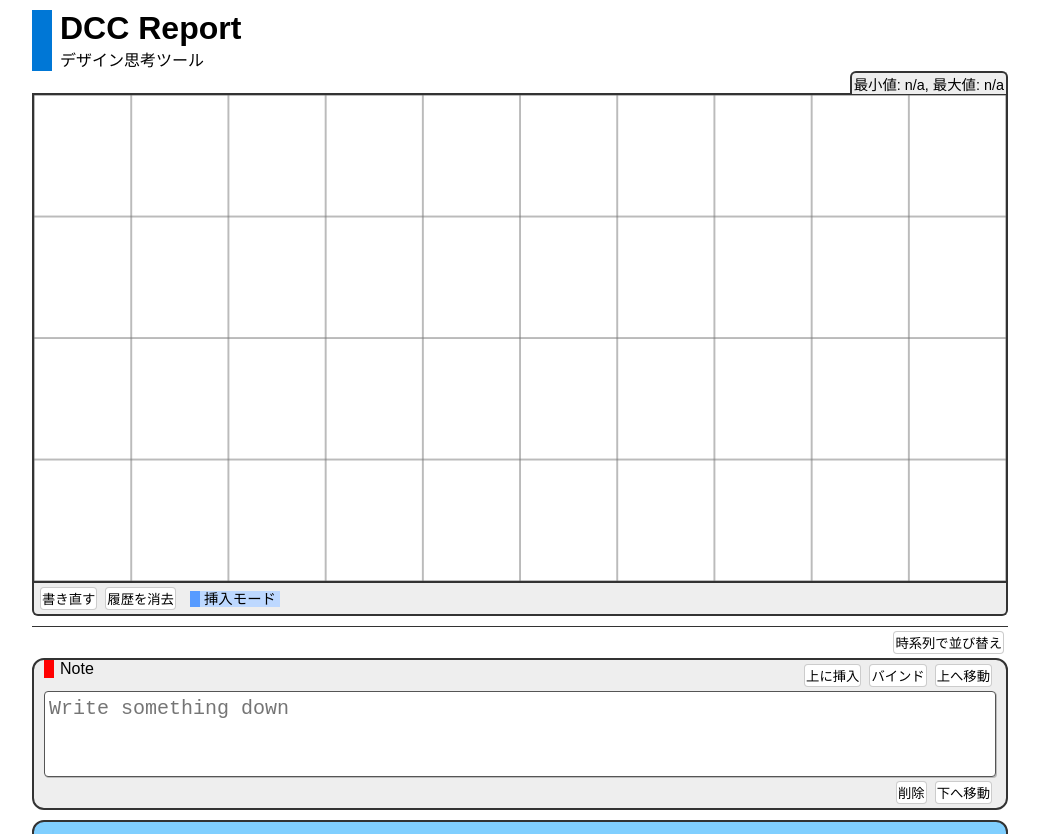
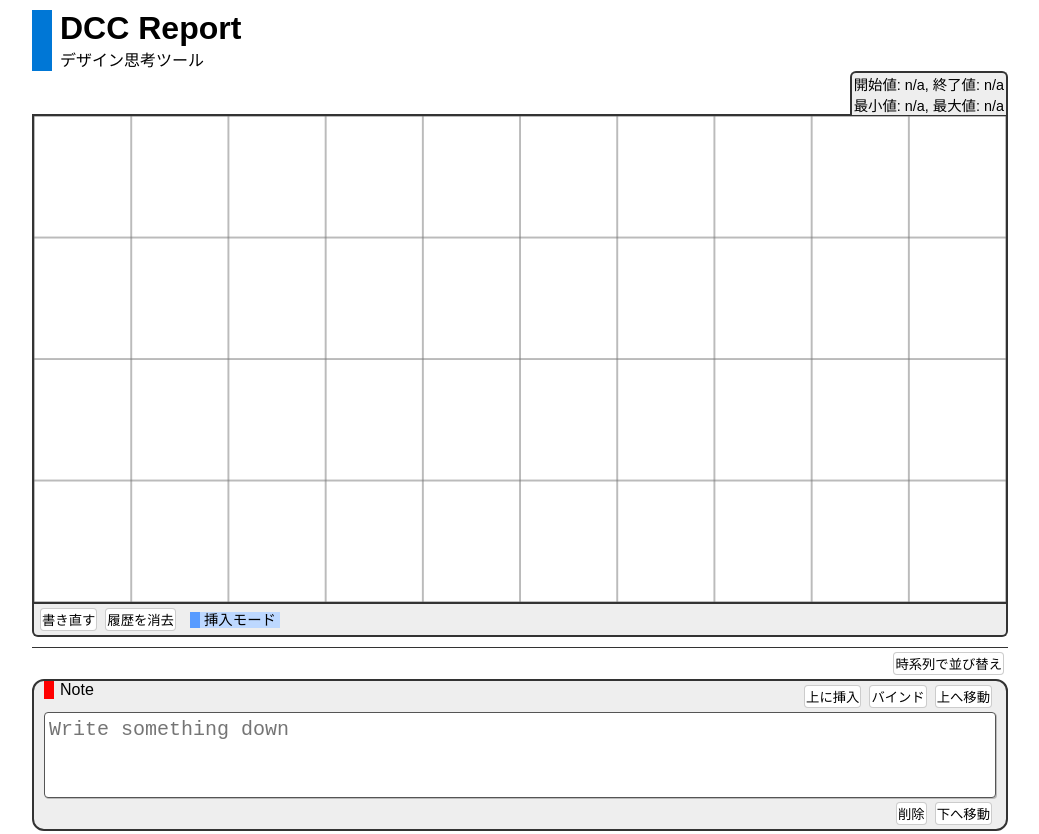
Before and after one commit to prog-g/dcc-report, a React app: page / in a window 1280 px wide. Shown: the top 834 px of the page, without its empty margins (120-1159 px from the left). Built offline with nearby package versions, Linux system fonts and the light colour scheme.

Commit message:
開始値と終了値を表示 (#50)

```diff
--- a/src/Graph.tsx
+++ b/src/Graph.tsx
@@ -128,6 +128,9 @@ const Graph: React.FunctionComponent<Props> = props => {
   return (
     <div className="graph">
       <span className="graph-info">
+        開始値: {props.graph?.f(props.graph.from)?.toFixed(2) ?? "n/a"}, 終了値:{" "}
+        {props.graph?.f(props.graph.to)?.toFixed(2) ?? "n/a"}
+        <br />
         最小値: {props.graph?.min?.toFixed(2) ?? "n/a"}, 最大値:{" "}
         {props.graph?.max?.toFixed(2) ?? "n/a"}
       </span>
```
